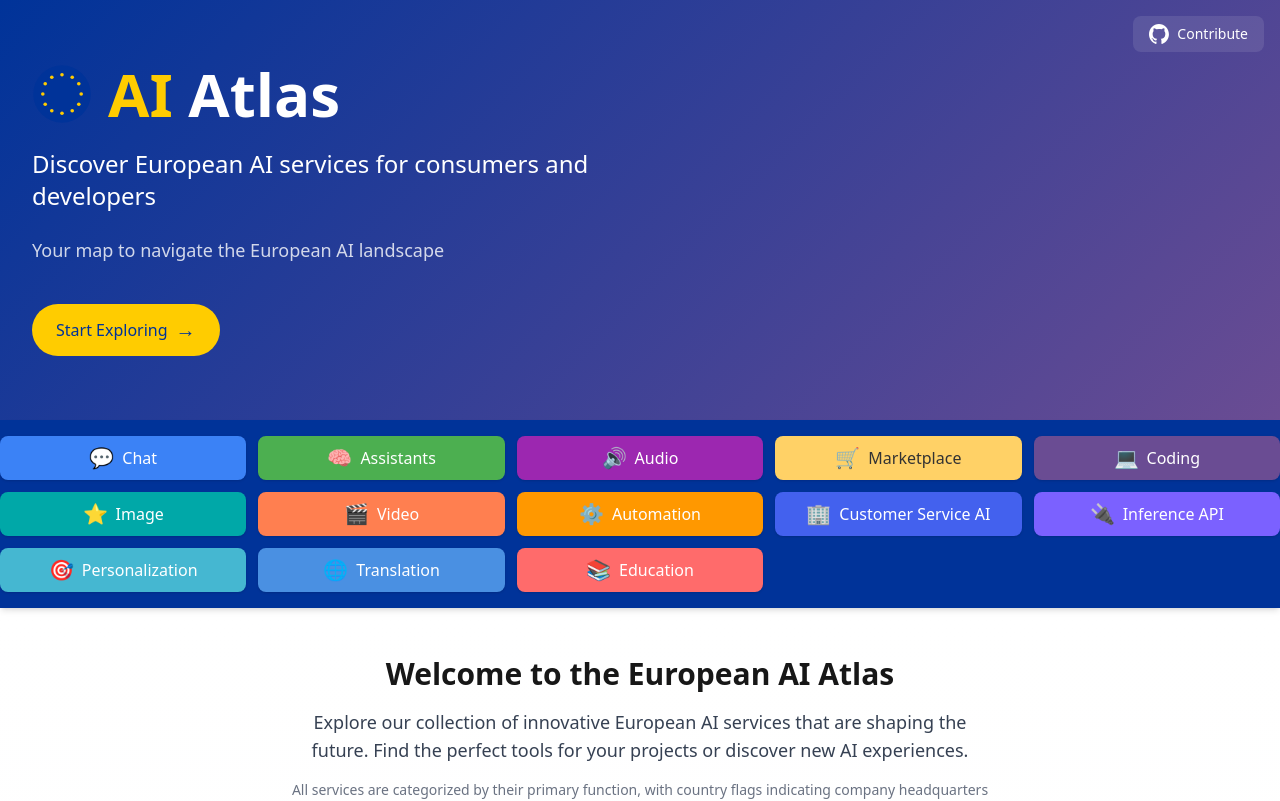
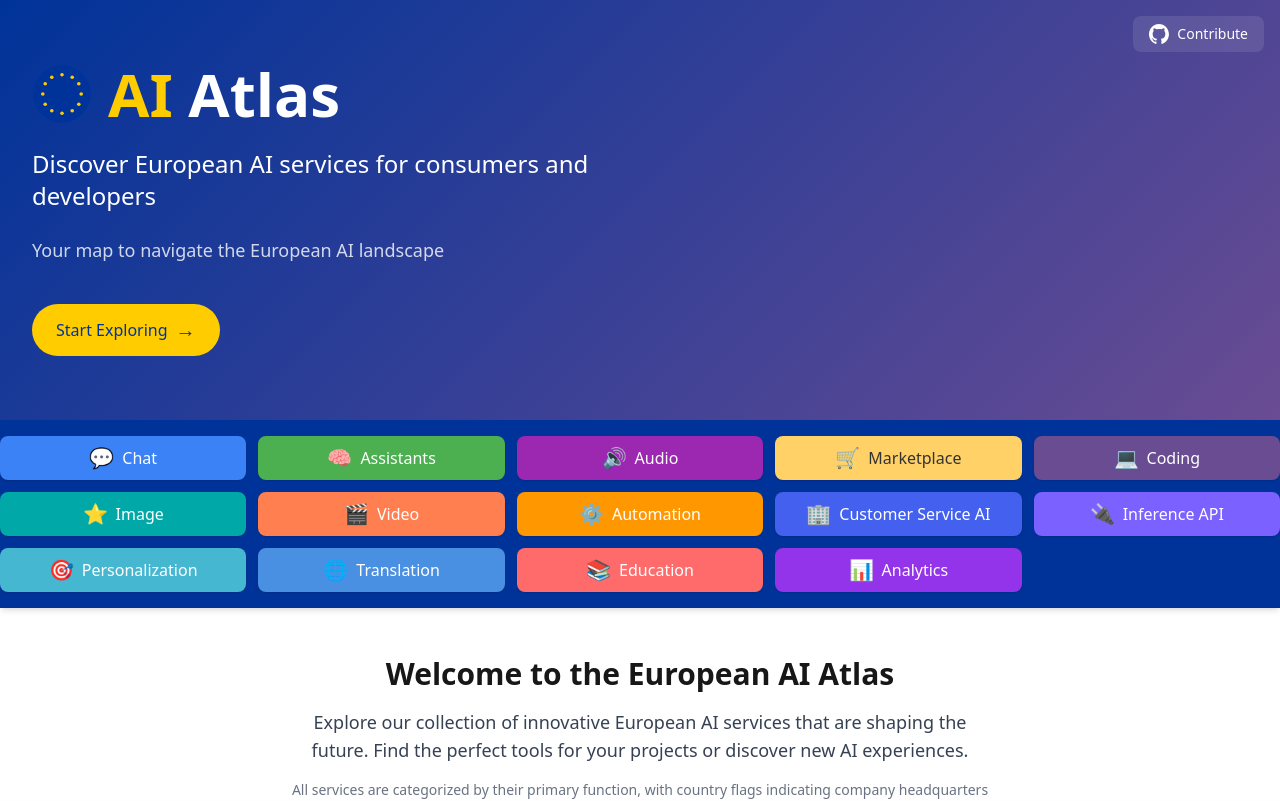
Before and after one commit to northwindlabs/ai-atlas, a Next.js app: page / in a window 1280 px wide. Shown: the top 801 px of the page. Built offline with nearby package versions, Linux system fonts and the light colour scheme.

Commit message:
added norna to new analytics category

```diff
--- a/src/data/services.ts
+++ b/src/data/services.ts
@@ -464,4 +464,19 @@ export const categories: Category[] = [
       },
     ],
   },
+  {
+    id: "analytics",
+    name: "Analytics",
+    icon: "📊",
+    color: "bg-[#9333EA]",
+    services: [
+      {
+        name: "Norna",
+        description: "AI-powered analytics platform for the fashion industry.",
+        icon: "👗",
+        country: "🇸🇪",
+        link: "https://norna.ai"
+      },
+    ],
+  },
 ];
```
